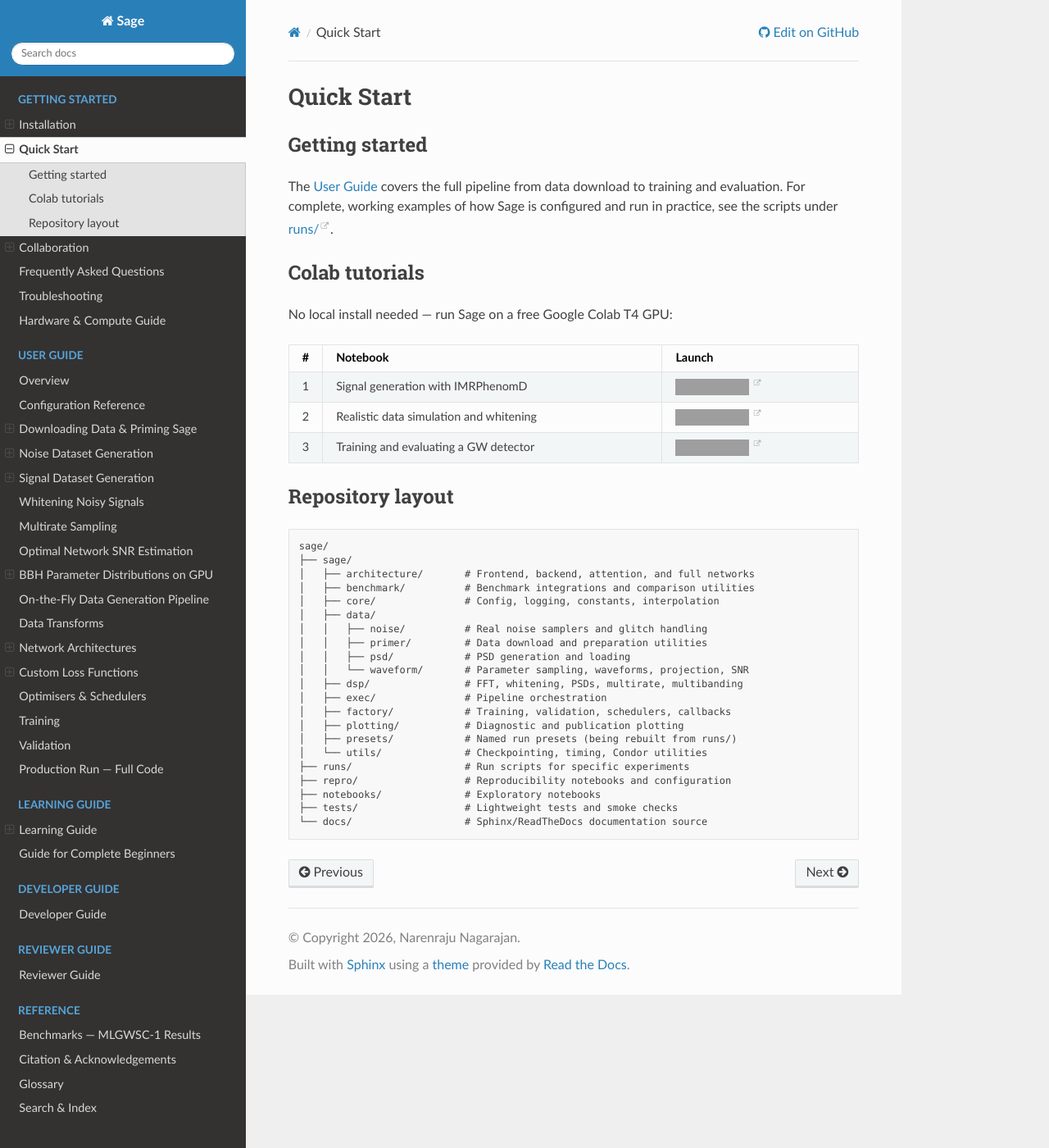
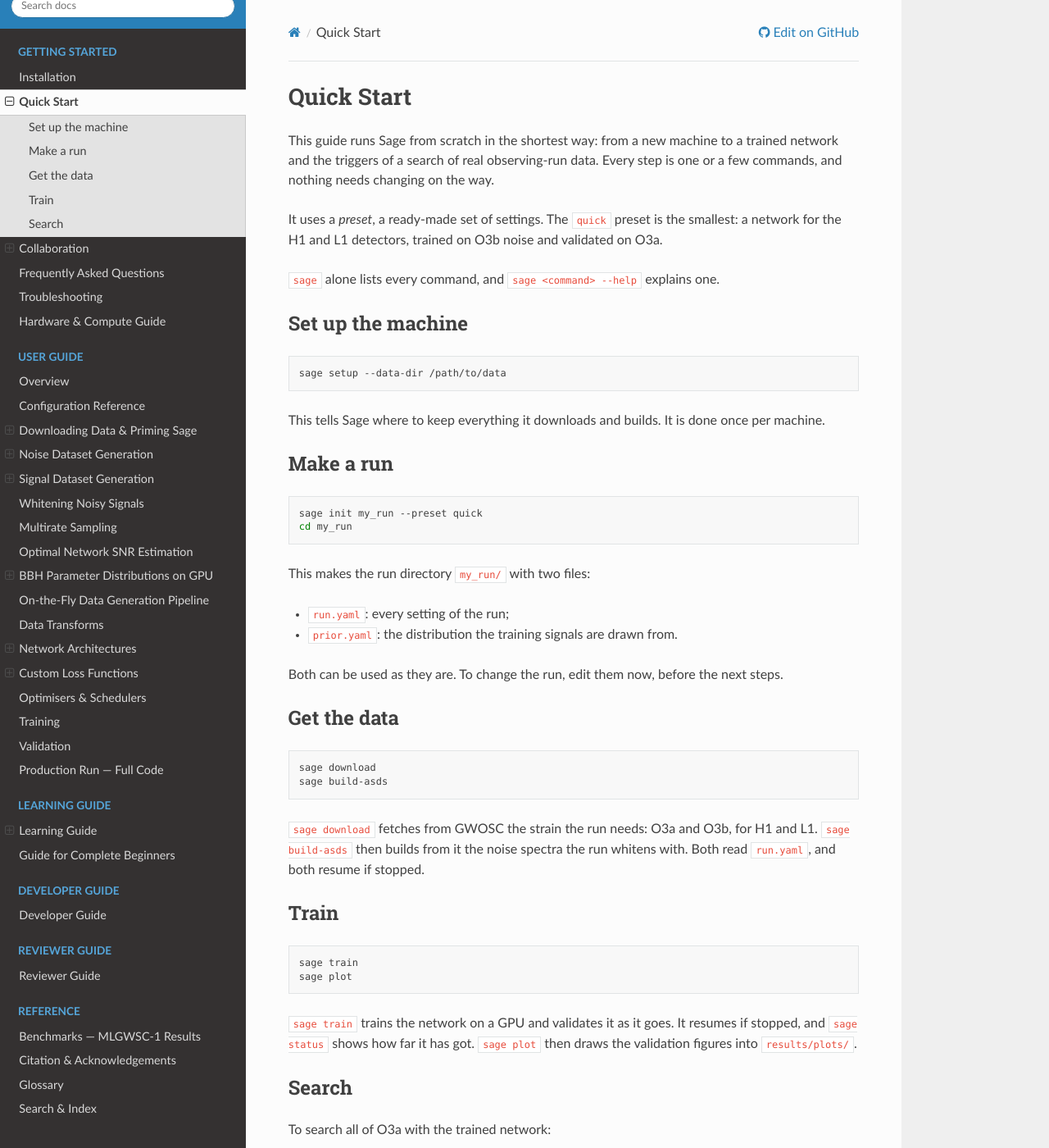
Before and after one commit to nnarenraju/sage, a Sphinx documentation site: the page built from docs/source/quickstart.rst, in a window 1280 px wide and 1400 px high. Shown: the whole window at 82% size. Built offline with Sphinx 7.4.7 and the Read the Docs theme 3.1.0, drawn with Linux system fonts in a browser that asks for light colours; pages that are not in the unit, such as notebooks, are missing from menus; some of the changed text lies outside the part shown; grey boxes are pictures that could not be loaded.

Commit message:
Write installation and quick start pages

```diff
--- a/docs/source/quickstart.rst
+++ b/docs/source/quickstart.rst
@@ -1,65 +1,93 @@
 Quick Start
 ===========
 
-Getting started
-----------------
+This guide runs Sage from scratch in the shortest way: from a new machine to
+a trained network and the triggers of a search of real observing-run data.
+Every step is one or a few commands, and nothing needs changing on the way.
 
-The :doc:`User Guide <overview>` covers the full pipeline from data download to training
-and evaluation. For complete, working examples of how Sage is configured and run in
-practice, see the scripts under
-`runs/ <https://github.com/nnarenraju/sage/tree/main/runs>`_.
+It uses a *preset*, a ready-made set of settings. The ``quick`` preset is the
+smallest: a network for the H1 and L1 detectors, trained on O3b noise and
+validated on O3a.
 
-Colab tutorials
----------------
+``sage`` alone lists every command, and ``sage <command> --help`` explains
+one.
 
-No local install needed — run Sage on a free Google Colab T4 GPU:
+Set up the machine
+------------------
 
-.. list-table::
-   :header-rows: 1
-   :widths: 5 60 35
+.. code-block:: bash
 
-   * - #
-     - Notebook
-     - Launch
-   * - 1
-     - Signal generation with IMRPhenomD
-     - .. image:: https://colab.research.google.com/assets/colab-badge.svg
-          :target: https://colab.research.google.com/github/nnarenraju/sage/blob/main/notebooks/colab/01_signal_generation.ipynb
-          :alt: Open In Colab
-   * - 2
-     - Realistic data simulation and whitening
-     - .. image:: https://colab.research.google.com/assets/colab-badge.svg
-          :target: https://colab.research.google.com/github/nnarenraju/sage/blob/main/notebooks/colab/02_data_simulation.ipynb
-          :alt: Open In Colab
-   * - 3
-     - Training and evaluating a GW detector
-     - .. image:: https://colab.research.google.com/assets/colab-badge.svg
-          :target: https://colab.research.google.com/github/nnarenraju/sage/blob/main/notebooks/colab/03_training_and_evaluation.ipynb
-          :alt: Open In Colab
+   sage setup --data-dir /path/to/data
 
-Repository layout
------------------
+This tells Sage where to keep everything it downloads and builds. It is done
+once per machine.
 
-.. code-block:: text
+Make a run
+----------
 
-    sage/
-    ├── sage/
-    │   ├── architecture/       # Frontend, backend, attention, and full networks
-    │   ├── benchmark/          # Benchmark integrations and comparison utilities
-    │   ├── core/               # Config, logging, constants, interpolation
-    │   ├── data/
-    │   │   ├── noise/          # Real noise samplers and glitch handling
-    │   │   ├── primer/         # Data download and preparation utilities
-    │   │   ├── psd/            # PSD generation and loading
-    │   │   └── waveform/       # Parameter sampling, waveforms, projection, SNR
-    │   ├── dsp/                # FFT, whitening, PSDs, multirate, multibanding
-    │   ├── exec/               # Pipeline orchestration
-    │   ├── factory/            # Training, validation, schedulers, callbacks
-    │   ├── plotting/           # Diagnostic and publication plotting
-    │   ├── presets/            # Named run presets (being rebuilt from runs/)
-    │   └── utils/              # Checkpointing, timing, Condor utilities
-    ├── runs/                   # Run scripts for specific experiments
-    ├── repro/                  # Reproducibility notebooks and configuration
-    ├── notebooks/              # Exploratory notebooks
-    ├── tests/                  # Lightweight tests and smoke checks
-    └── docs/                   # Sphinx/ReadTheDocs documentation source
+.. code-block:: bash
+
+   sage init my_run --preset quick
+   cd my_run
+
+This makes the run directory ``my_run/`` with two files:
+
+* ``run.yaml``: every setting of the run;
+* ``prior.yaml``: the distribution the training signals are drawn from.
+
+Both can be used as they are. To change the run, edit them now, before the
+next steps.
+
+Get the data
+------------
+
+.. code-block:: bash
+
+   sage download
+   sage build-asds
+
+``sage download`` fetches from GWOSC the strain the run needs: O3a and O3b,
+for H1 and L1. ``sage build-asds`` then builds from it the noise spectra the
+run whitens with. Both read ``run.yaml``, and both resume if stopped.
+
+Train
+-----
+
+.. code-block:: bash
+
+   sage train
+   sage plot
+
+``sage train`` trains the network on a GPU and validates it as it goes. It
+resumes if stopped, and ``sage status`` shows how far it has got. ``sage
+plot`` then draws the validation figures into ``results/plots/``.
+
+Search
+------
+
+To search all of O3a with the trained network:
+
+.. code-block:: bash
+
+   sage download o3a --search --detectors H1 L1
+   sage search-init o3a --checkpoint best
+
+``sage download ... --search`` fetches O3a for searching, with nothing cut
+out. ``sage search-init`` makes the search ``search/o3a_best/``, using the
+network of the best validated epoch, ``best.pt``.
+
+In ``search/o3a_best/search.yaml``, set ``live_time_in_years: 0.5``, for six
+months of background. Then:
+
+.. code-block:: bash
+
+   sage search o3a_best
+   sage statmap o3a_best
+
+``sage search`` scores every window of O3a where both detectors have data,
+then the background: the same data with L1 shifted against H1, which tells
+how often noise alone makes a trigger. It resumes if stopped.
+
+``sage statmap`` gives every trigger its false-alarm rate, in
+``search/o3a_best/statmap/``. It reads only finished scores, so it can run
+while the search is still going.
```
Also changed, not shown: docs/source/installation.rst (+7 -53 lines).
